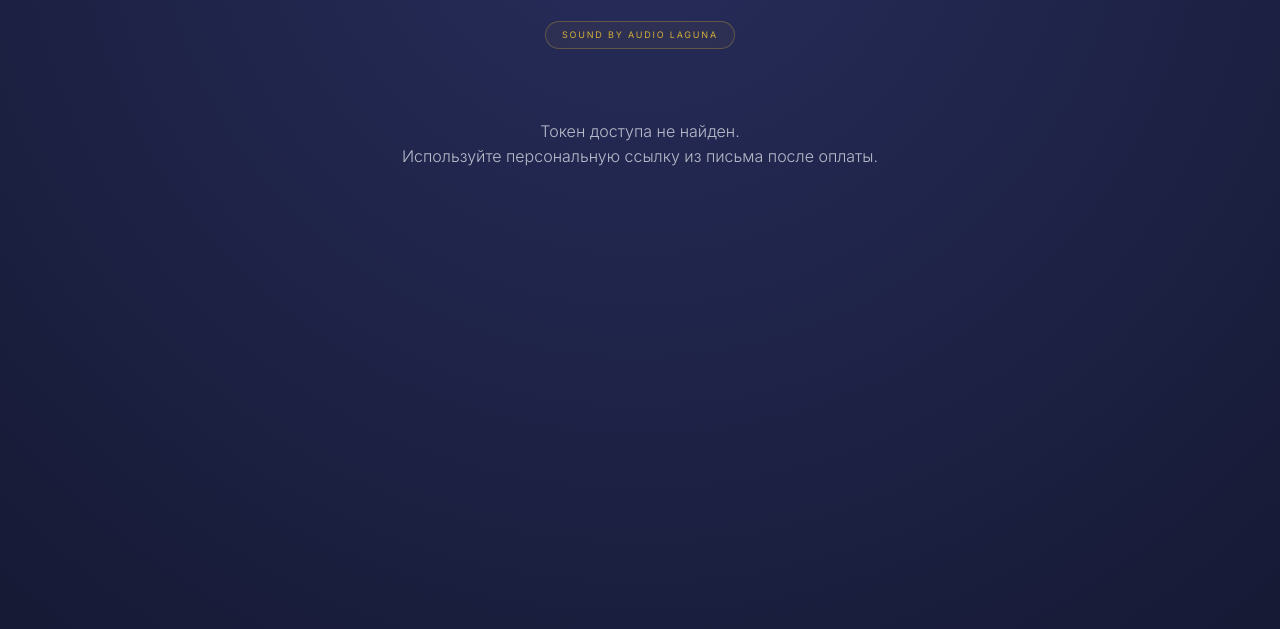
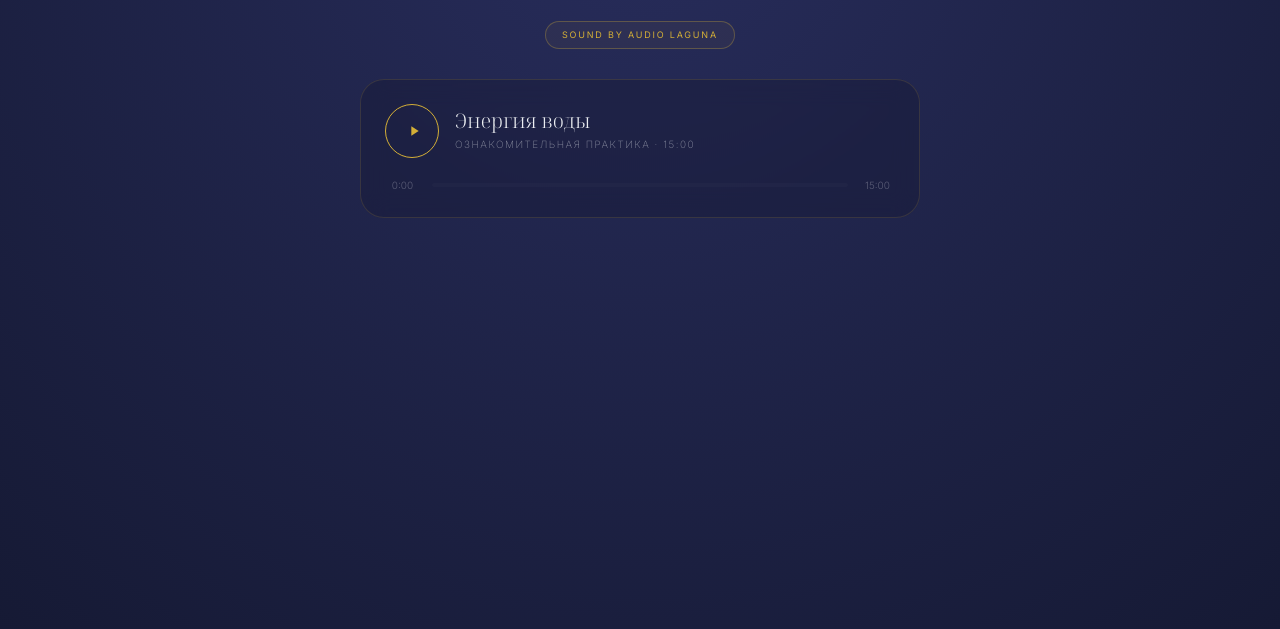
Before and after one commit to i11umeretreat-spec/donna-api, a website: page index.html in a window 1280 px wide. Shown: the part 131-760 px from the top of the page. Drawn offline with nearby package versions, Linux system fonts and the light colour scheme.

Commit message:
Update index.html

```diff
--- a/index.html
+++ b/index.html
@@ -148,7 +148,6 @@
             color: rgba(248, 250, 252, 0.5);
         }
 
-        /* Кнопка скачивания - круглая иконка как у Gemini */
         .download-btn {
             width: 40px;
             height: 40px;
@@ -183,7 +182,6 @@
             fill: currentColor;
         }
 
-        /* Спиннер внутри кнопки при загрузке */
         .download-btn .spin {
             width: 14px;
             height: 14px;
@@ -277,7 +275,7 @@
     <div id="app-content" class="tracks-container">
         <div class="system-message">
             <div class="loader"></div>
-            Загружаем вашу личную библиотеку...
+            Подготавливаем пространство...
         </div>
     </div>
 
@@ -289,13 +287,23 @@
         let isPlaying = false;
         let currentToken = null;
 
+        // Данные для демо-режима
+        const DEMO_TRACK = {
+            id: 'demo-water-energy',
+            title: 'Энергия воды',
+            type: 'Ознакомительная практика',
+            streamUrl: 'https://pub-a1dfcf27afc040398c3bc3e4bf3f6416.r2.dev/promo/water_energy.mp3',
+            duration: '15:00'
+        };
+
         document.addEventListener('DOMContentLoaded', async () => {
             const urlParams = new URLSearchParams(window.location.search);
             const token = urlParams.get('token');
             const container = document.getElementById('app-content');
 
+            // Если токена нет, показываем демо-трек без возможности скачивания
             if (!token) {
-                container.innerHTML = '<div class="system-message">Токен доступа не найден.<br>Используйте персональную ссылку из письма после оплаты.</div>';
+                renderTracks([DEMO_TRACK], false);
                 return;
             }
 
@@ -306,7 +314,7 @@
                 const data = await response.json();
 
                 if (!response.ok || !data.valid) {
-                    container.innerHTML = '<div class="system-message">Персональная ссылка недействительна.<br>Проверьте письмо от Екатерины Донна.</div>';
+                    container.innerHTML = '<div class="system-message">Срок действия ключа истёк или он неверен.<br>Пожалуйста, проверьте ваше письмо.</div>';
                     return;
                 }
 
@@ -315,8 +323,20 @@
                     return;
                 }
 
+                // Рендерим треки пользователя, скачивание разрешено
+                renderTracks(data.tracks, true);
+
+            } catch (error) {
+                container.innerHTML = '<div class="system-message">Ошибка соединения с сервером.<br>Пожалуйста, обновите страницу.</div>';
+            }
+        });
+
+        // Функция отрисовки карточек с проверкой на показ кнопки скачивания
+        function renderTracks(tracks, allowDownload) {
+            const container = document.getElementById('app-content');
             let html = '';
-                data.tracks.forEach(track => {
+
+            tracks.forEach(track => {
                 html += `
                 <div class="player-card" data-url="${track.streamUrl}" data-track-id="${track.id}">
                     <div class="card-top">
@@ -328,9 +348,10 @@
                             <div class="track-title">${track.title}</div>
                             <div class="track-meta">${track.type}${track.duration ? ' · ' + track.duration : ''}</div>
                         </div>
+                        ${allowDownload ? `
                         <button class="download-btn" onclick="downloadTrack(this, '${track.id}')" title="Скачать практику">
                             <svg viewBox="0 0 24 24"><path d="M19 9h-4V3H9v6H5l7 7 7-7zM5 18v2h14v-2H5z"/></svg>
-                            </button>
+                        </button>` : ''}
                     </div>
                     <div class="progress-area">
                         <span class="time current-time">0:00</span>
@@ -343,11 +364,7 @@
             });
 
             container.innerHTML = html;
-
-            } catch (error) {
-                container.innerHTML = '<div class="system-message">Ошибка соединения с сервером.<br>Пожалуйста, обновите страницу.</div>';
         }
-        });
 
         function formatTime(seconds) {
             if (isNaN(seconds) || seconds === Infinity) return '0:00';
@@ -422,7 +439,6 @@
             audio.currentTime = pos * audio.duration;
         }
 
-        // Скачивание - свежий подписанный URL по каждому клику
         async function downloadTrack(btn, trackId) {
             if (btn.classList.contains('loading')) return;
 
```
Lines whose indentation alone changed are shown as unchanged.
